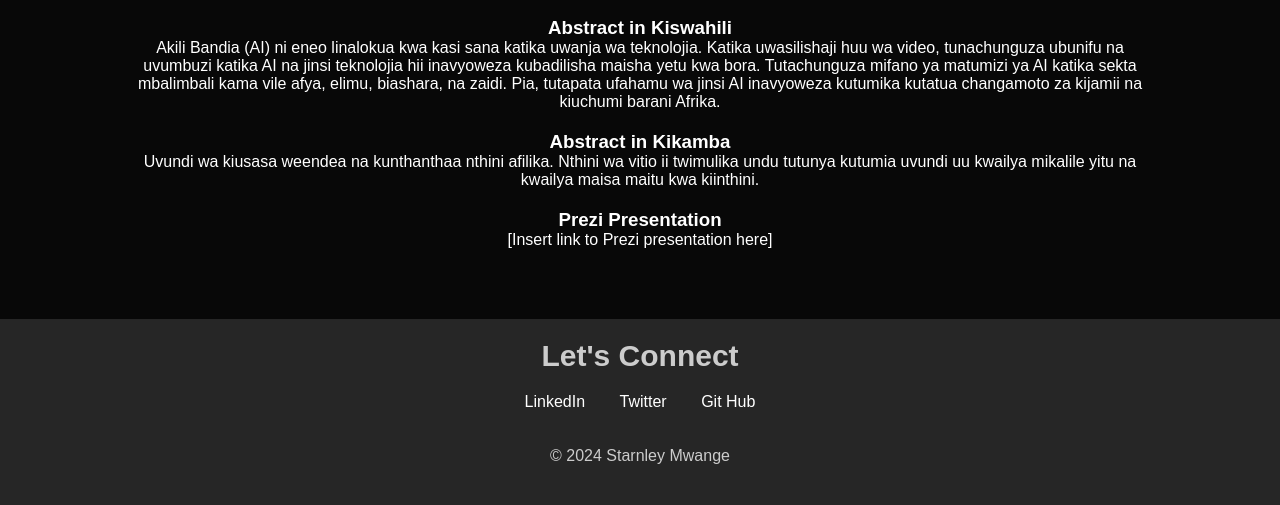
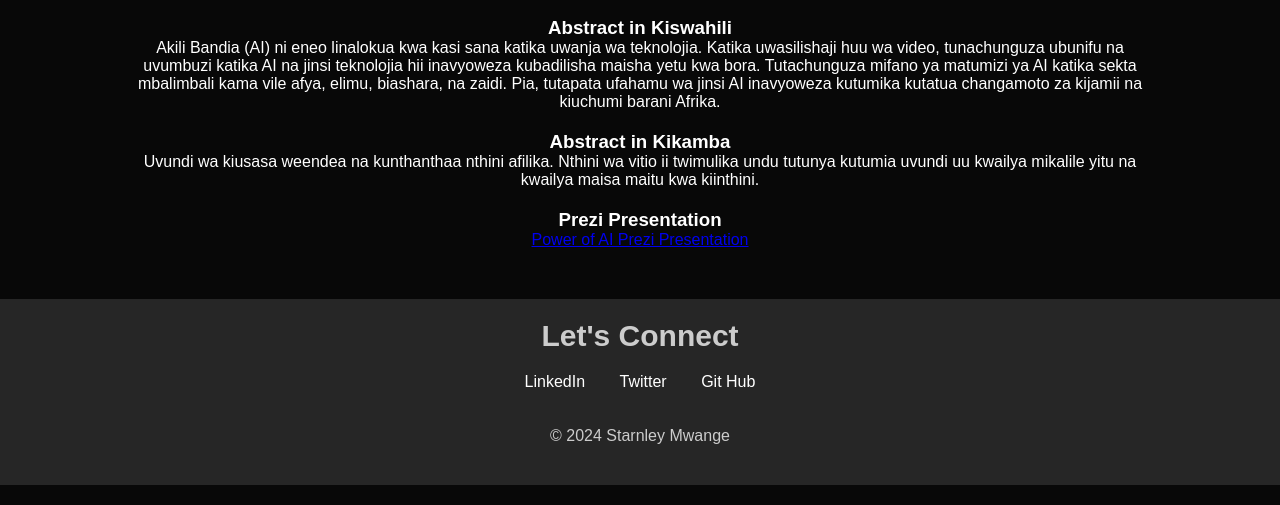
Before and after one commit to StanleyKioko/Cap_done, a plain HTML site: page invention.html in a window 1280 px wide. Shown: the part 747-1252 px from the top of the page. Drawn offline with Linux system fonts and the light colour scheme.

Commit message:
Prezi Presentation for Invention

```diff
--- a/invention.html
+++ b/invention.html
@@ -43,7 +43,9 @@
             <p>Uvundi wa kiusasa weendea na kunthanthaa nthini afilika. Nthini wa vitio ii twimulika undu tutunya kutumia uvundi uu kwailya mikalile yitu na kwailya maisa maitu kwa kiinthini.</p>
 
             <h3>Prezi Presentation</h3>
-            <p>[Insert link to Prezi presentation here]</p>
+            <ul> <a href="https://prezi.com/view/PPvkliB5jnfgVe4dv3iq/"target="_blank">Power of AI Prezi Presentation</a>
+            </ul>
+
         </section>
 
 
```
